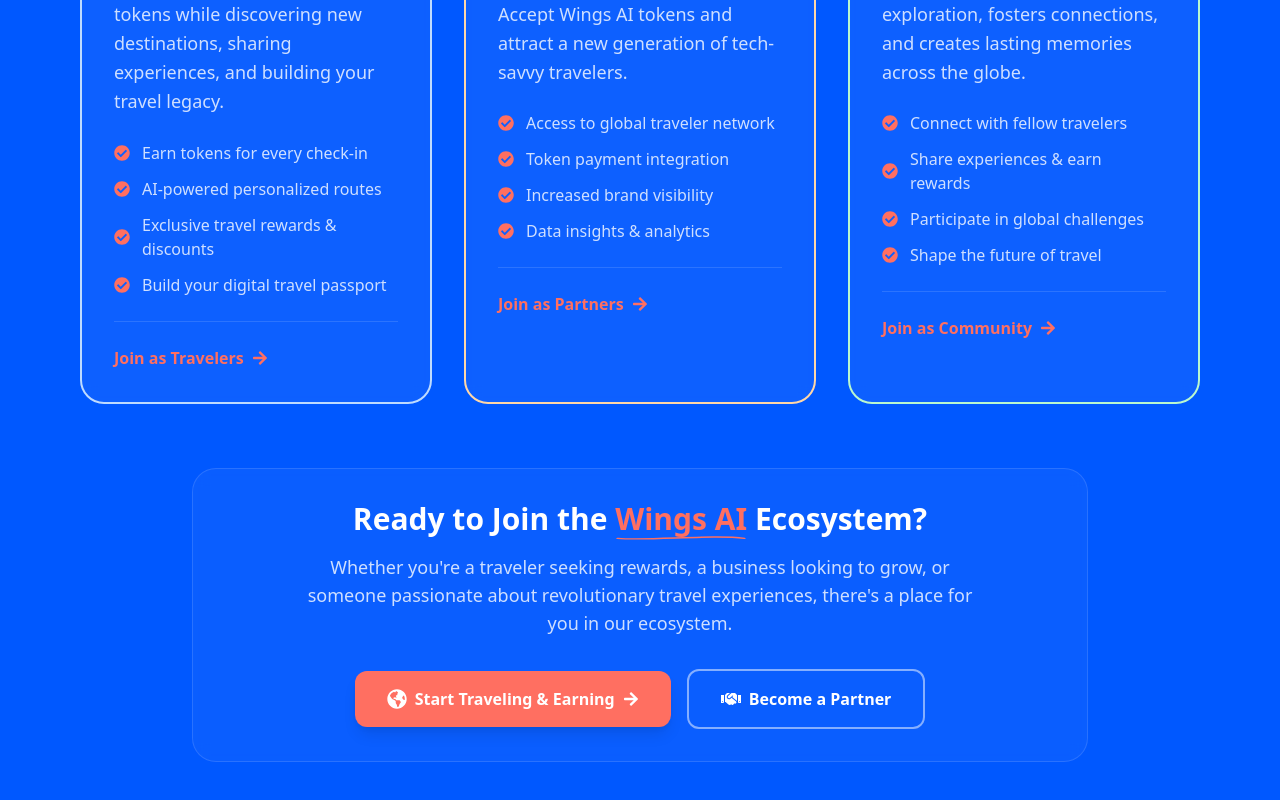
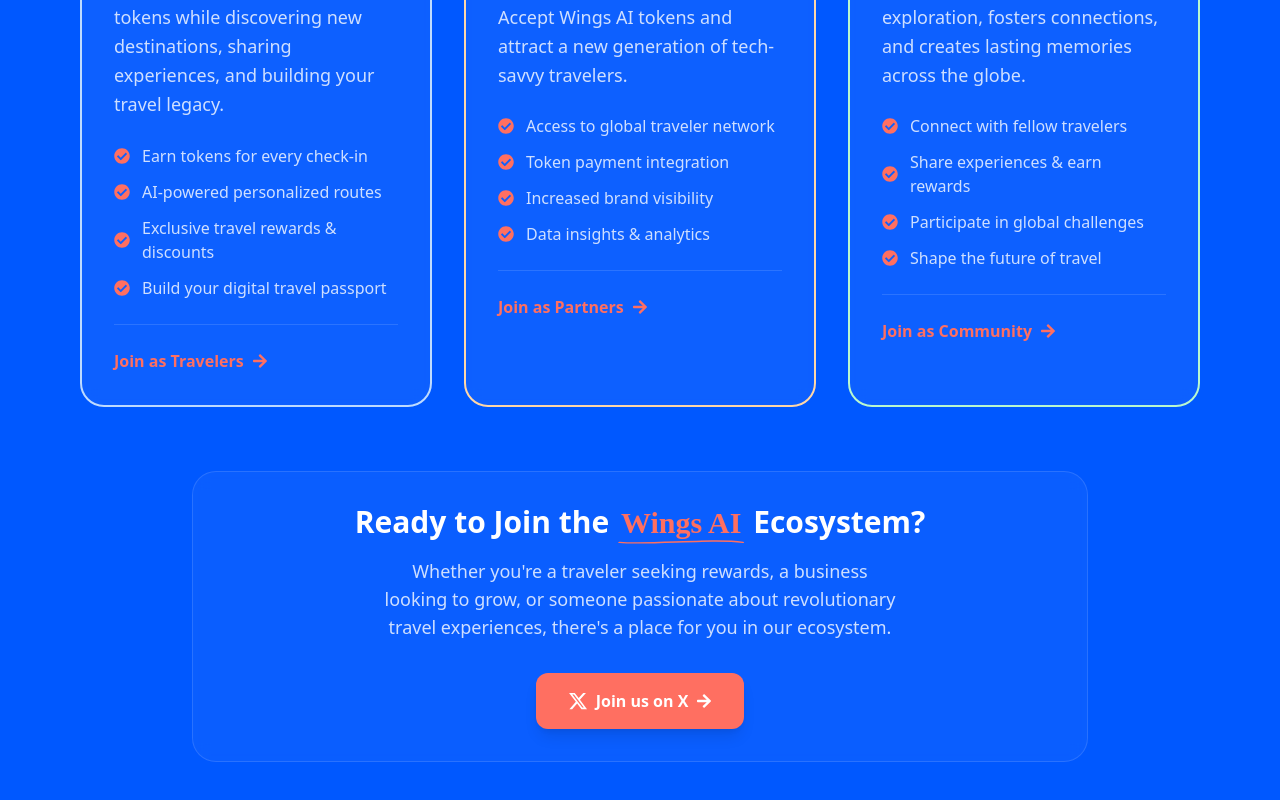
Before and after one commit to jefflee777/wingsai, a Next.js app: page / in a window 1280 px wide. Shown: the part 3936-4736 px from the top of the page. Built offline with nearby package versions, Linux system fonts and the light colour scheme; a web font is replaced by a local one.

Commit message:
cta will be updated

```diff
--- a/src/components/EcosystemBenefits.js
+++ b/src/components/EcosystemBenefits.js
@@ -1,6 +1,7 @@
 "use client"
 import { motion } from 'framer-motion';
 import { FaGlobeAmericas, FaHandshake, FaUsers, FaArrowRight, FaCheckCircle, FaCoins, FaStore, FaHeart } from 'react-icons/fa';
+import { FaXTwitter } from "react-icons/fa6";
 
 // Custom SVG underline component for highlighted text
 const HighlightedText = ({ children }) => {
@@ -96,10 +97,10 @@
           </div>
 
           <h2 className="text-4xl sm:text-5xl lg:text-6xl font-black mb-6 leading-tight">
-            Ecosystem <HighlightedText>Benefits</HighlightedText>
+            Ecosystem <HighlightedText><span className='font2'>Benefits</span></HighlightedText>
           </h2>
 
-          <p className="text-xl text-text-secondary max-w-3xl mx-auto leading-relaxed">
+          <p className="text-xl text-text-secondary max-w-3xl mx-auto text-balance leading-relaxed">
             Discover how Wings AI creates value and opportunities for every participant in our travel ecosystem
           </p>
         </motion.div>
@@ -191,31 +192,24 @@
         >
           <div className="bg-border-soft/30 backdrop-blur-sm border border-border-soft rounded-3xl p-8 max-w-4xl mx-auto">
             <h3 className="text-3xl font-bold text-foreground mb-4">
-              Ready to Join the <HighlightedText>Wings AI</HighlightedText> Ecosystem?
+              Ready to Join the <HighlightedText><span className='font2 px-1'>Wings AI</span></HighlightedText> Ecosystem?
             </h3>
-            <p className="text-lg text-text-secondary mb-8 max-w-2xl mx-auto">
+            <p className="text-lg text-text-secondary mb-8 text-balance max-w-2xl mx-auto">
               Whether you're a traveler seeking rewards, a business looking to grow, or someone passionate about revolutionary travel experiences, there's a place for you in our ecosystem.
             </p>
 
             <div className="flex flex-col sm:flex-row gap-4 justify-center items-center">
+              <a href='https://x.com/WingsAi_' target='_blank'>
               <motion.button
                 whileHover={{ scale: 1.05 }}
                 whileTap={{ scale: 0.95 }}
                 className="bg-accent-main text-white font-semibold px-8 py-4 rounded-xl shadow-lg hover:shadow-xl transition-all duration-300 flex items-center gap-2"
               >
-                <FaGlobeAmericas className="w-5 h-5" />
-                Start Traveling & Earning
+                <FaXTwitter className="w-5 h-5" />
+                Join us on X
                 <FaArrowRight className="w-4 h-4" />
               </motion.button>
-
-              <motion.button
-                whileHover={{ scale: 1.05 }}
-                whileTap={{ scale: 0.95 }}
-                className="bg-transparent border-2 border-border-strong text-foreground font-semibold px-8 py-4 rounded-xl hover:border-accent-main hover:text-accent-main transition-all duration-300 flex items-center gap-2"
-              >
-                <FaHandshake className="w-5 h-5" />
-                Become a Partner
-              </motion.button>
+              </a>
             </div>
           </div>
         </motion.div>
```
